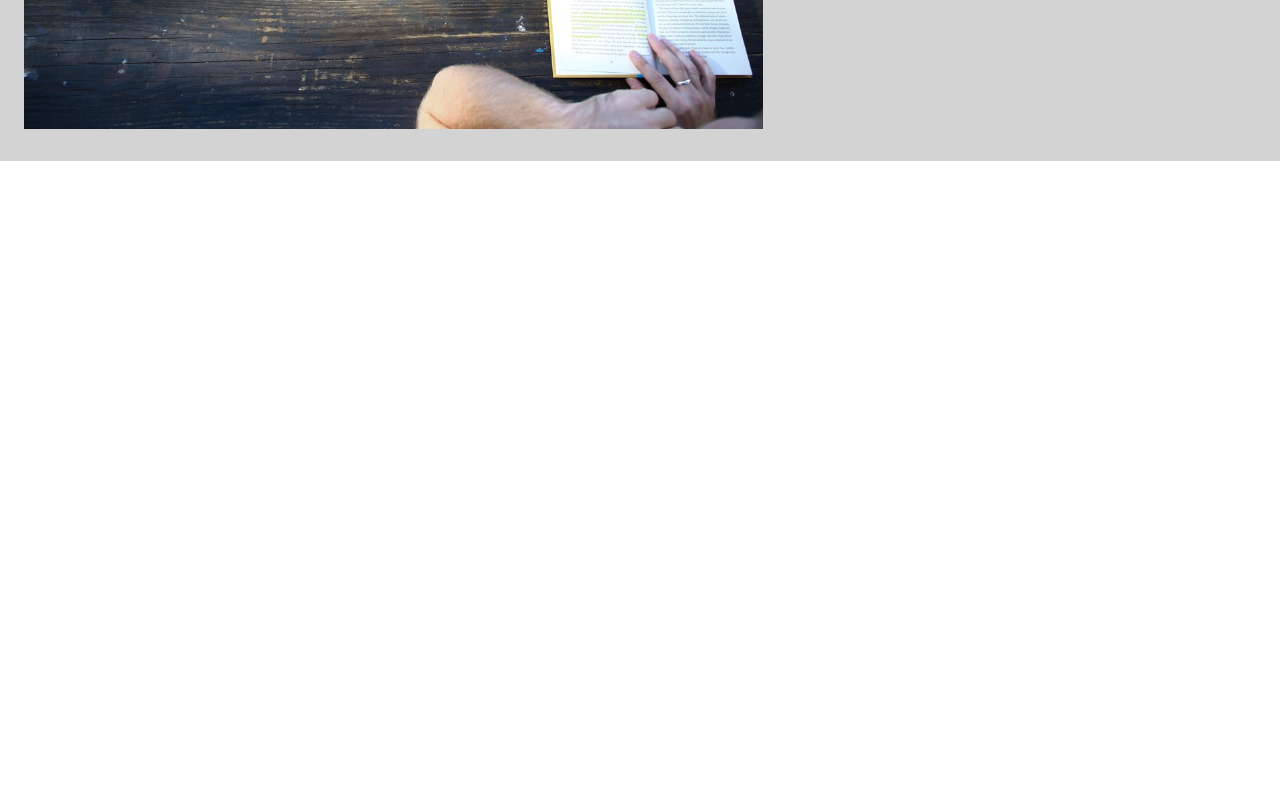
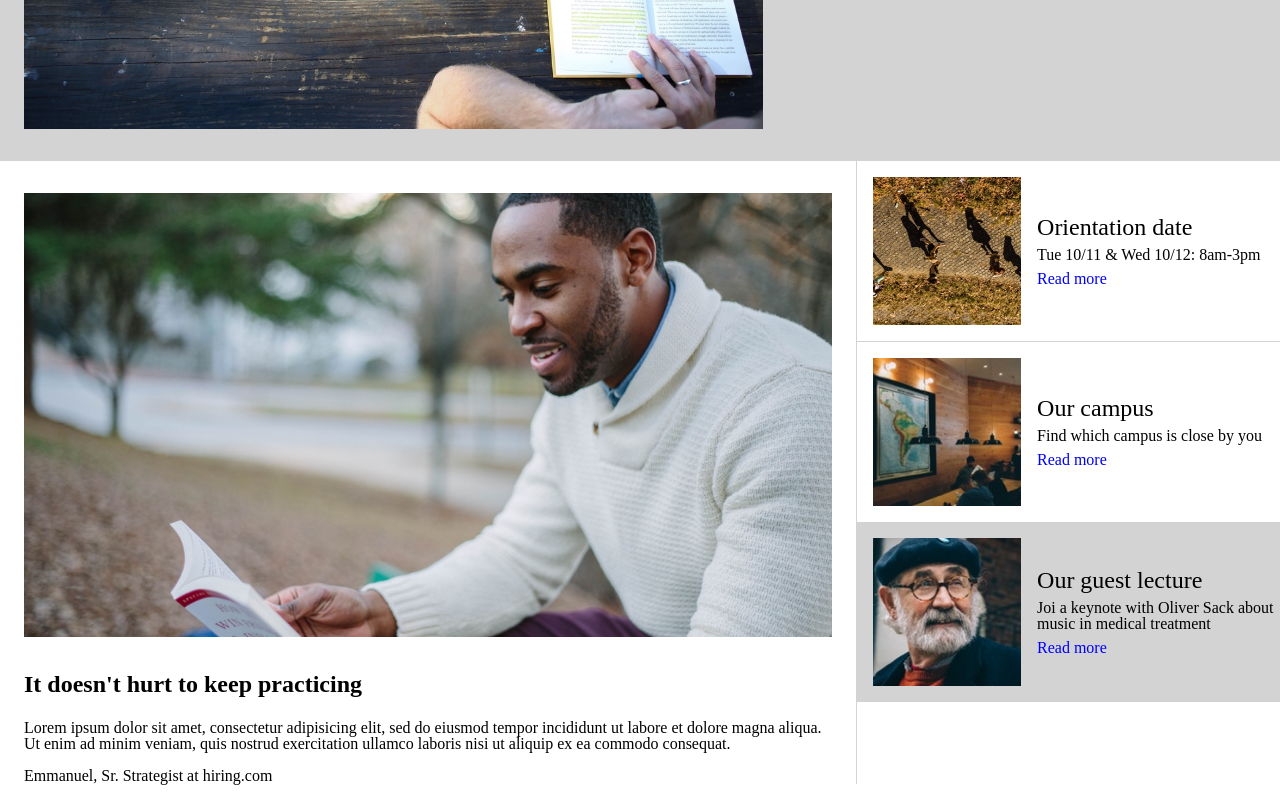
Before and after one commit to cornopaez/codecademy-colmar, a plain HTML site: page index.html in a window 1280 px wide. Shown: the part 513-1313 px from the top of the page. Before the commit the page ends 800 px from the top, so only its background shows below. Drawn offline with Linux system fonts and the light colour scheme.

Commit message:
Added content and basic style for activities section.

```diff
--- a/index.html
+++ b/index.html
@@ -38,8 +38,37 @@
 		</div>
 	</div>
 	<div class="activities">
-		<div class="container">
-
+		<div class="left">
+			<img src="resources/images/information-main.jpg">
+			<h2>It doesn't hurt to keep practicing</h2>
+			<p>Lorem ipsum dolor sit amet, consectetur adipisicing elit, sed do eiusmod tempor incididunt ut labore et dolore magna aliqua. Ut enim ad minim veniam, quis nostrud exercitation ullamco laboris nisi ut aliquip ex ea commodo consequat.</p>
+			<span class="img-footer">Emmanuel, Sr. Strategist at hiring.com</span>
+		</div>
+		<div class="right">
+			<div class="cell">
+				<img src="resources/images/information-orientation.jpg">
+				<div class="support">
+					<h3>Orientation date</h3>
+					<p>Tue 10/11 & Wed 10/12: 8am-3pm</p>
+					<a href="">Read more</a>
+				</div>
+			</div>
+			<div class="cell">
+				<img src="resources/images/information-campus.jpg">
+				<div class="support">
+					<h3>Our campus</h3>
+					<p>Find which campus is close by you</p>
+					<a href="">Read more</a>
+				</div>
+			</div>
+			<div class="cell">
+				<img src="resources/images/information-guest-lecture.jpg">
+				<div class="support">
+					<h3>Our guest lecture</h3>
+					<p>Joi a keynote with Oliver Sack about music in medical treatment</p>
+					<a href="">Read more</a>
+				</div>
+			</div>
 		</div>
 	</div>
 	<div class="learning">
--- a/resources/css/style.css
+++ b/resources/css/style.css
@@ -57,3 +57,73 @@ header ul li {
 	color: white;
 	text-align: center;
 }
+
+/*Activities
+---------------------------------------------*/
+
+.activities {
+	display: inline-flex;
+}
+
+.activities .left {
+	padding: 2rem 1.5rem 0 1.5rem;
+	position: relative;
+}
+
+.activities .left img {
+	width: 100%;
+	height: auto;
+}
+
+.activities .left h2 {
+	margin-top: 2rem;
+	margin-bottom: 1.5rem;
+	font-size: 1.5rem;
+	font-weight: bold;
+}
+
+.activities .left p {
+	font-size: 1rem;
+	margin-bottom: 1rem;
+}
+
+.activities .left .img-footer {
+	/*position: absolute;*/
+}
+
+.activities .right {
+	min-width: 26.4375rem;
+	border-left: 1px solid lightgrey;
+}
+
+.activities .right .cell {
+	display: flex;
+	align-items: center;
+}
+
+.activities .right .cell:first-child {
+	border-bottom: 1px solid lightgrey;
+}
+
+.activities .right .cell:last-child {
+	background-color: lightgrey;
+}
+
+.activities .right .cell img {
+	width: 35%;
+	height: auto;
+	margin: 1rem;
+}
+
+.activities .right .cell h3 {
+	font-size: 1.5rem;
+	margin-bottom: 0.5rem;
+}
+
+.activities .right .cell p {
+	margin-bottom: 0.5rem;
+}
+
+.activities .right .cell a {
+	color: blue;
+}
```
